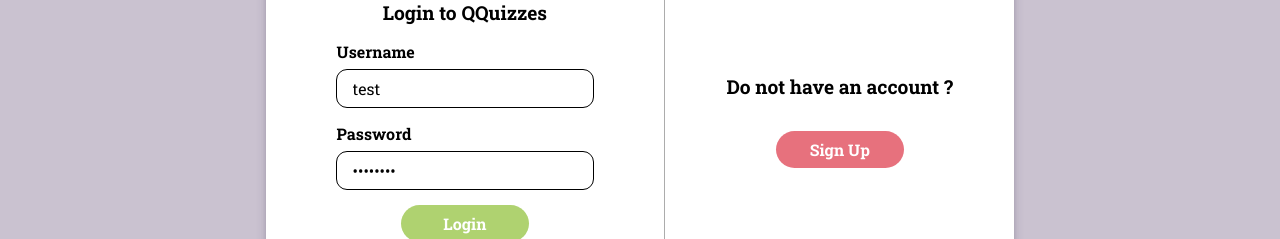
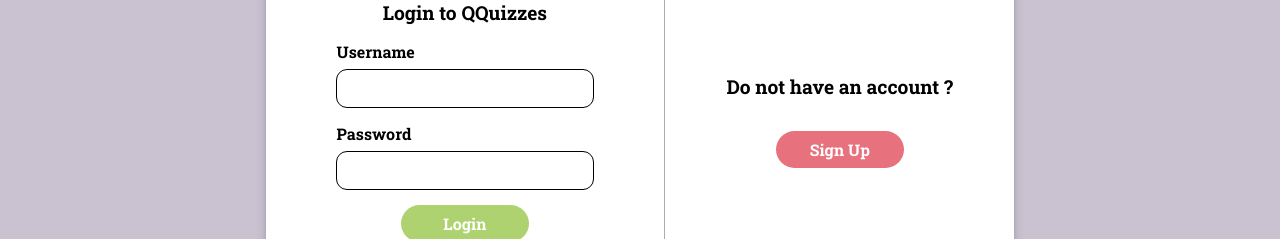
Before and after one commit to NhatPhucNguyen/QQuizzes_Frontend_React, a React (Vite) app: page /auth in a window 1280 px wide. Shown: the part 326-565 px from the top of the page. Built offline with nearby package versions, Linux system fonts and the light colour scheme; a web font is replaced by a local one.

Commit message:
set up login function

```diff
--- a/src/components/AuthForm/LoginForm.tsx
+++ b/src/components/AuthForm/LoginForm.tsx
@@ -1,21 +1,79 @@
 import { FormLayout, FormTitle, LoginButton } from ".";
+import { IAlert, IUser } from "../../interfaces/app_interfaces";
 import FormController from "./FormController";
+import { useState, FormEvent } from "react";
+import axios, { AxiosError } from "axios";
+import { API } from "../../config/API";
+import Alert from "./Alert";
+import { useNavigate } from "react-router-dom";
 
 const LoginForm = () => {
+    const [userData, setUserData] = useState({
+        username: "",
+        password: "",
+    } as IUser);
+    const [alert, setAlert] = useState({} as IAlert);
+    const navigate = useNavigate();
+    const handleSubmit = (e: FormEvent<HTMLFormElement>) => {
+        e.preventDefault();
+        if (!userData.username || !userData.password) {
+            setAlert({
+                isShow: true,
+                message: "Please enter username or password",
+            });
+        } else {
+            const login = async () => {
+                try {
+                    const response = await axios.post(
+                        API + "/auth/login",
+                        JSON.stringify(userData),
+                        {
+                            headers: {
+                                Accept: "application/json",
+                                "Content-Type": "application/json",
+                            },
+                        }
+                    );
+                    if (response.status === 200) {
+                        const { accessToken } = response.data as {
+                            accessToken: string;
+                        };
+                        localStorage.setItem("accessToken", accessToken);
+                        navigate("/");
+                    }
+                } catch (err) {
+                    if (err instanceof AxiosError) {
+                        if (err.response?.status === 404) {
+                            const { message } = err.response?.data as {
+                                message: string;
+                            };
+                            setAlert({ isShow: true, message: message });
+                        } else {
+                            console.log(err);
+                        }
+                    }
+                }
+            };
+            void login();
+        }
+    };
     return (
-        <FormLayout>
+        <FormLayout onSubmit={handleSubmit}>
             <FormTitle>Login to QQuizzes</FormTitle>
+            {alert.isShow && <Alert message={alert.message} />}
             <FormController
                 name="username"
                 label="Username"
                 type="text"
-                value="test"
+                value={userData.username}
+                setUserData={setUserData}
             />
             <FormController
                 name="password"
                 label="Password"
                 type="password"
-                value="password"
+                value={userData.password}
+                setUserData={setUserData}
             />
             <LoginButton type="submit">Login</LoginButton>
         </FormLayout>
```
